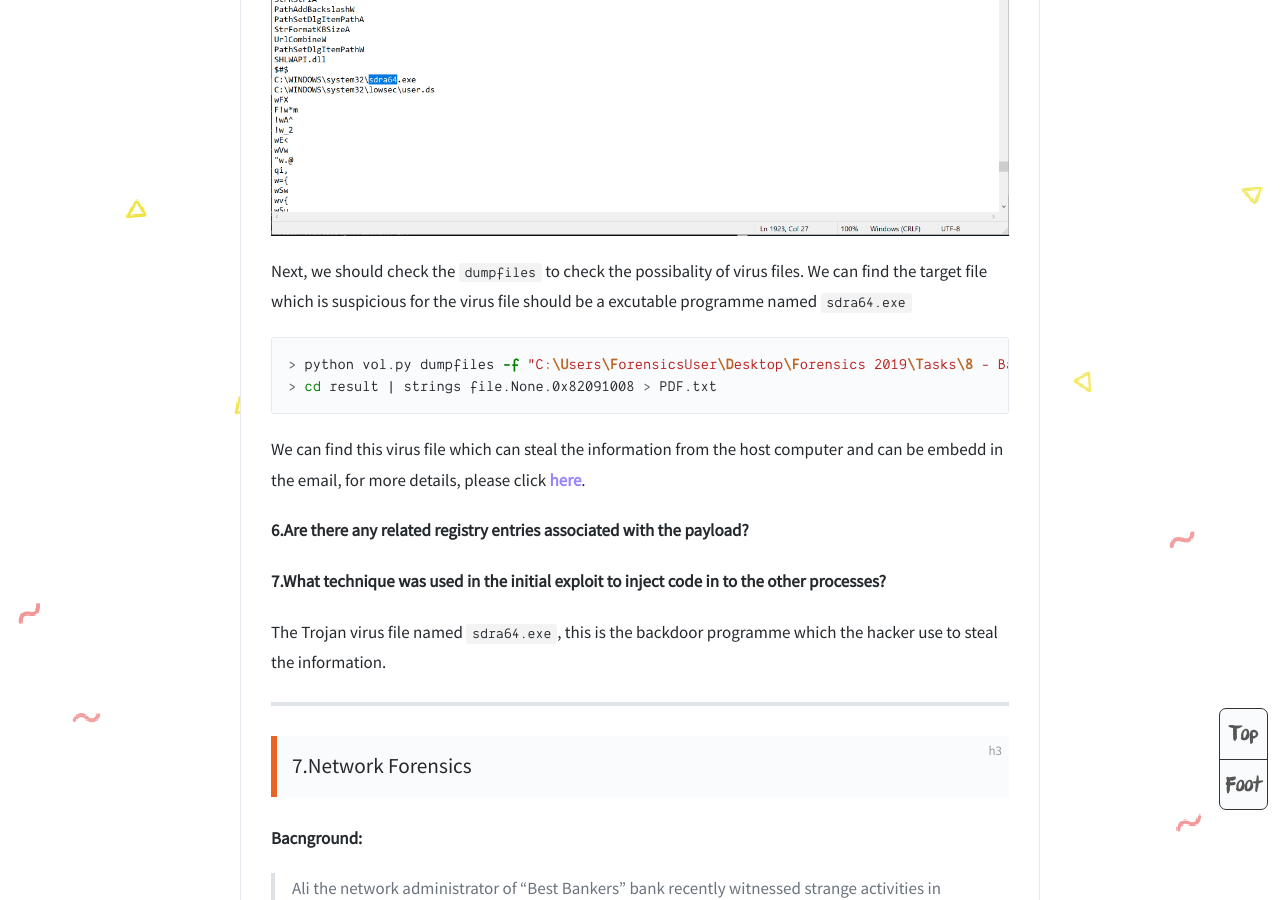
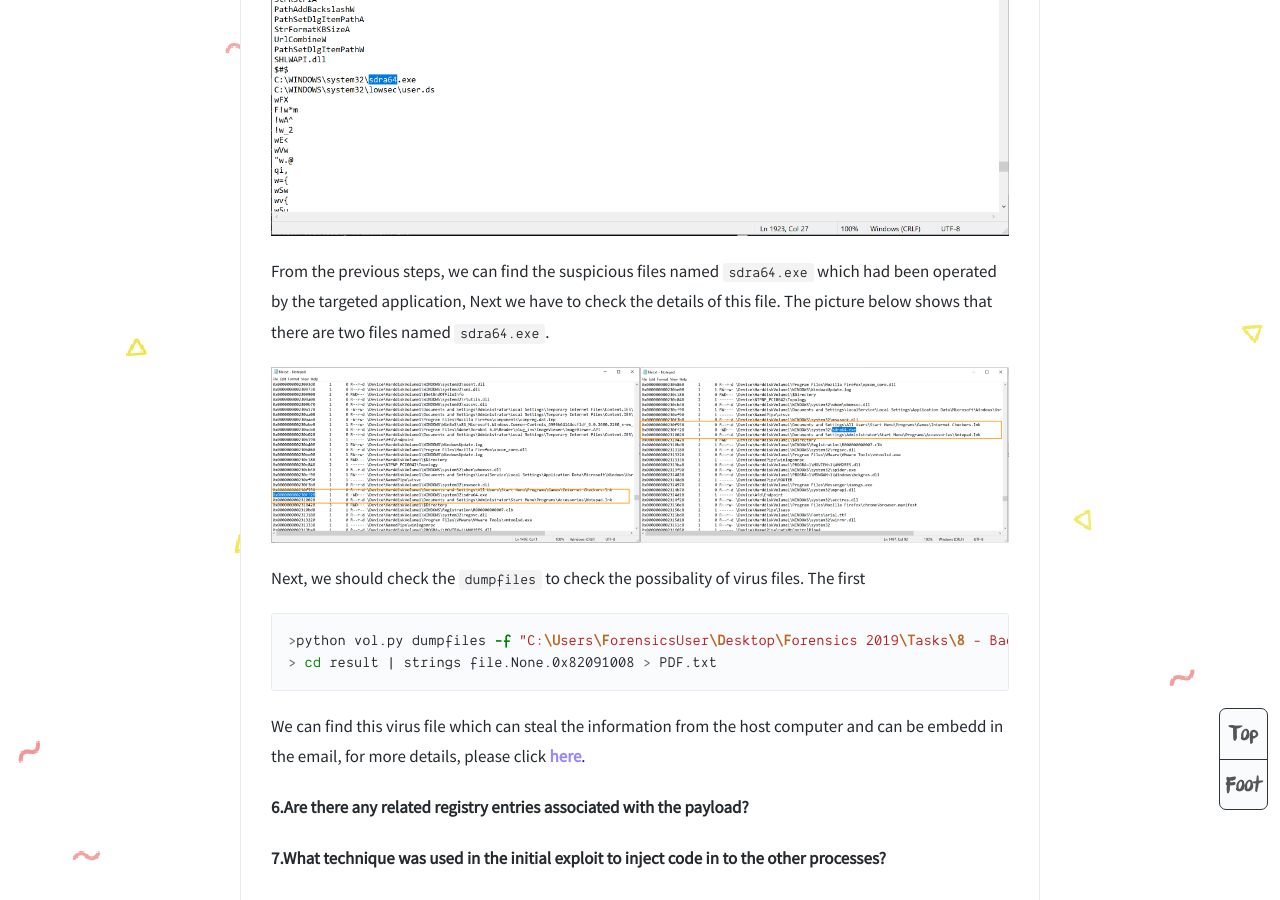
Before and after one commit to DoHerasYang/DoHerasYang.github.io, a Jekyll site: the page built from _posts/2019-12-19-Digital Forensics.md, in a window 1280 px wide and 900 px high, scrolled down 32676 px. Built offline with Jekyll 4.4.1, drawn with Linux system fonts in a browser that asks for light colours; comment, search, counter and statistics services are not loaded.

Commit message:
Update Digital Forensics

````diff
--- a/_posts/2019-12-19-Digital Forensics.md
+++ b/_posts/2019-12-19-Digital Forensics.md
@@ -470,16 +470,28 @@ For the files in the system memory, we should use the command named `filescan` t
 
 ![05](/Pictures/Digital Forensics/Bad PDF/05.png)
 
-Next, we should check the `dumpfiles` to check the possibality of virus files. We can find the target file which is suspicious for the virus file should be a excutable programme named `sdra64.exe`
+From the previous steps, we can find the suspicious files named `sdra64.exe` which had been operated by the targeted application, Next we have to check the details of this file. The picture below shows that there are two files named `sdra64.exe`.
+
+![06](/Pictures/Digital Forensics/Bad PDF/06.png)
+
+Next, we should check the `dumpfiles` to check the possibality of virus files. The first
 
 ```shell
-> python vol.py dumpfiles -f "C:\Users\ForensicsUser\Desktop\Forensics 2019\Tasks\8 - Bad PDF\BF.vmem" -Q 0x000000000230ff28 --dump-dir ./result
+>python vol.py dumpfiles -f "C:\Users\ForensicsUser\Desktop\Forensics 2019\Tasks\8 - Bad PDF\BF.vmem" -Q 0x000000000230ff28 --dump-dir ./result
 > cd result | strings file.None.0x82091008 > PDF.txt
 ```
 
 We can find this virus file which can steal the information from the host computer and can be embedd in the email, for more details, please click [here](https://www.file.net/process/sdra64.exe.html).
 
 **6.Are there any related registry entries associated with the payload?**
+
+
+
+
+
+
+
+
 
 
 
````
Also changed, not shown: Pictures/Digital Forensics/Bad PDF/06.png (added), 3 other files.
